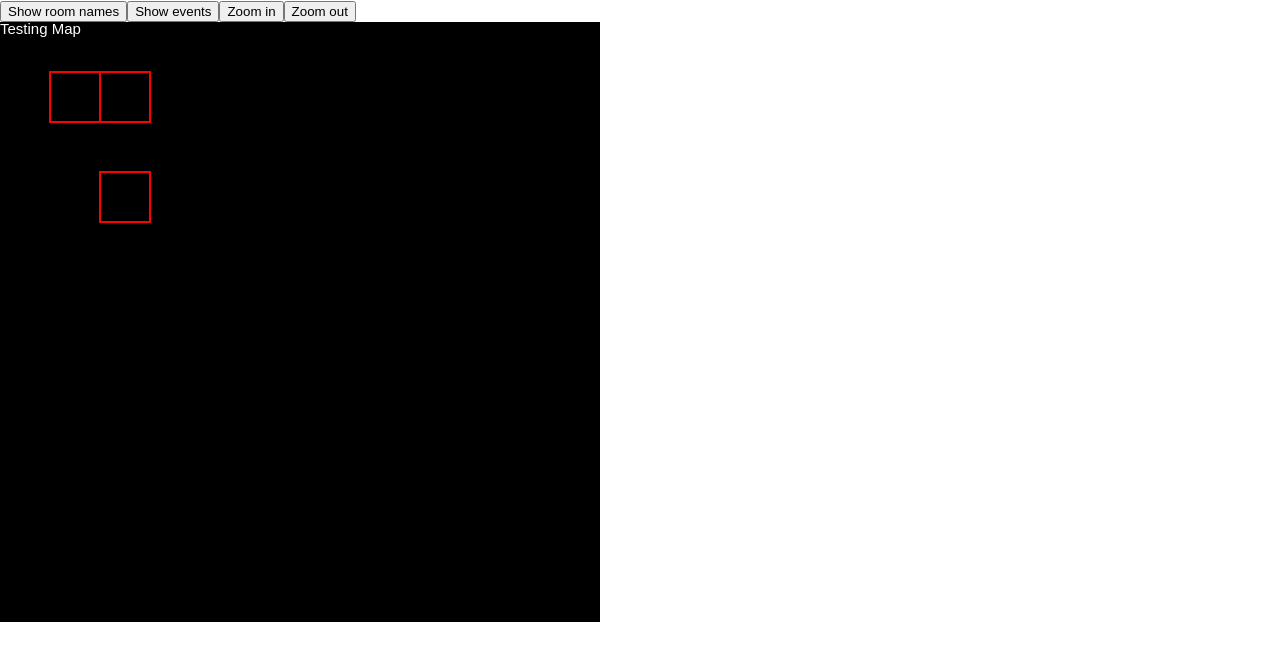
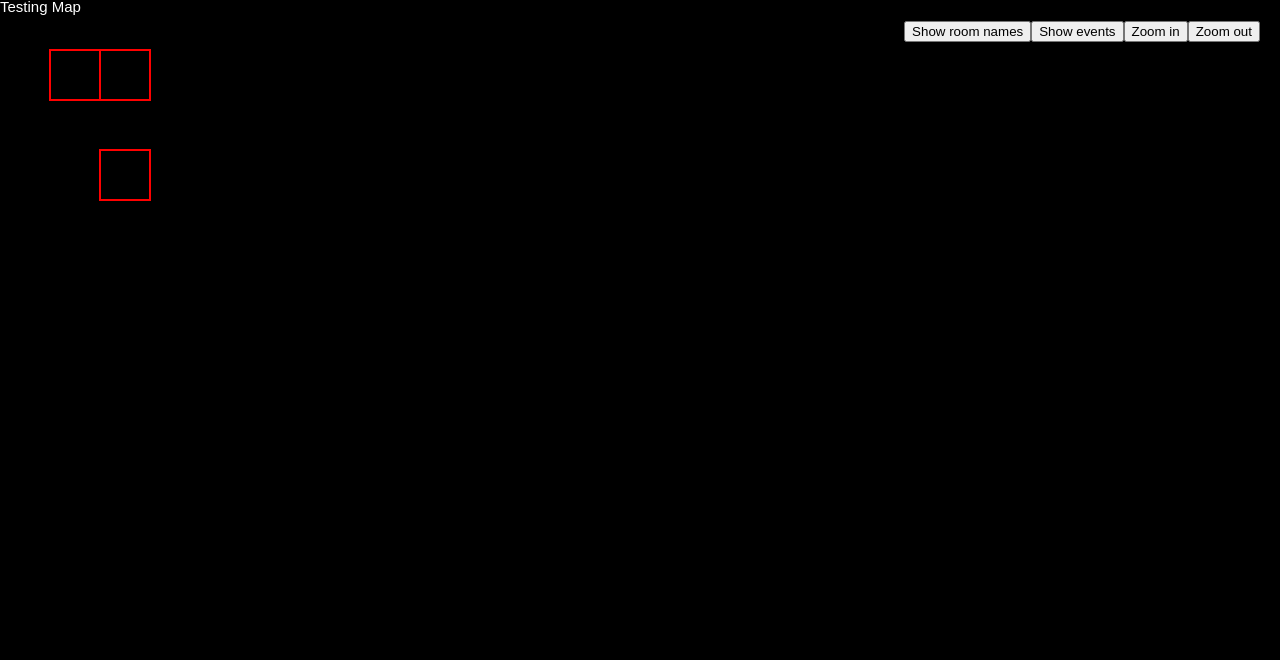
Before and after one commit to lunfardo/floormap-demo, a React (Create React App) app: page / in a window 1280 px wide. Shown: the top 660 px of the page. Built offline with nearby package versions, Linux system fonts and the light colour scheme.

Commit message:
debug menu

```diff
--- a/src/App.tsx
+++ b/src/App.tsx
@@ -1,32 +1,34 @@
 import { useState } from "react";
 import "./App.css";
+import DebugMenu from "./components/organisms/DebugMenu";
 import Floormap from "./components/pages/Floormap";
 import useWheelScroll from "./hooks/useWheelScroll";
 
 function App() {
-  const [isAnnotationOn, setIsAnnotationOn] = useState(false);
-  const [isShowingEvents, setIsShowingEvents] = useState(false);
-  const [scale, setScale] = useState(1);
+  const [mapState, setMapState] = useState<MapState>({
+    isAnnotationOn: false,
+    isShowingEvents: false,
+    scale: 1,
+  });
   const [wheelpos] = useWheelScroll();
 
   return (
     <>
-      <button onClick={() => setIsAnnotationOn(!isAnnotationOn)}>
-        Show room names
-      </button>
-      <button onClick={() => setIsShowingEvents(!isShowingEvents)}>
-        Show events
-      </button>
-      <button onClick={() => setScale(scale + 0.1)}>Zoom in</button>
-      <button onClick={() => setScale(scale - 0.1)}>Zoom out</button>
+      <div style={{ position: "absolute", top: 20, right: 20, zIndex: 4 }}>
+        <DebugMenu setMapState={setMapState} />
+      </div>
       <div
         className="App"
-        style={{ height: "600px", width: "600px", background: "black" }}
+        style={{
+          height: window.innerHeight,
+          width: window.innerWidth,
+          background: "black",
+        }}
       >
         <Floormap
-          scale={scale + wheelpos / 1000}
-          isAnnotationOn={isAnnotationOn}
-          isShowingEvents={isShowingEvents}
+          scale={mapState.scale + wheelpos / 1000}
+          isAnnotationOn={mapState.isAnnotationOn}
+          isShowingEvents={mapState.isShowingEvents}
         />
       </div>
     </>
--- /dev/null
+++ b/src/components/organisms/DebugMenu.tsx
@@ -0,0 +1,58 @@
+import React from "react";
+
+type DebugMenuProps = {
+  setMapState: React.Dispatch<React.SetStateAction<MapState>>;
+};
+const DebugMenu: React.FC<DebugMenuProps> = ({ setMapState }) => {
+  return (
+    <div>
+      <button
+        type="button"
+        onClick={() => {
+          console.log("click anotation");
+          setMapState((mapState) => ({
+            ...mapState,
+            isAnnotationOn: !mapState.isAnnotationOn,
+          }));
+        }}
+      >
+        Show room names
+      </button>
+      <button
+        type="button"
+        onClick={() =>
+          setMapState((mapState) => ({
+            ...mapState,
+            isShowingEvents: !mapState.isShowingEvents,
+          }))
+        }
+      >
+        Show events
+      </button>
+      <button
+        type="button"
+        onClick={() =>
+          setMapState((mapState) => ({
+            ...mapState,
+            scale: mapState.scale + 0.1,
+          }))
+        }
+      >
+        Zoom in
+      </button>
+      <button
+        type="button"
+        onClick={() =>
+          setMapState((mapState) => ({
+            ...mapState,
+            scale: mapState.scale - 0.1,
+          }))
+        }
+      >
+        Zoom out
+      </button>
+    </div>
+  );
+};
+
+export default DebugMenu;
--- a/src/components/pages/Floormap.tsx
+++ b/src/components/pages/Floormap.tsx
@@ -21,7 +21,12 @@ const Floormap: React.FC<FloormapProps> = ({
   const [events] = useEvents(selectedRoomKey);
   return (
     <>
-      <Stage scaleX={scale} scaleY={scale} width={600} height={600}>
+      <Stage
+        scaleX={scale}
+        scaleY={scale}
+        width={window.innerWidth}
+        height={window.innerHeight}
+      >
         <Layer>
           <Text text="Testing Map" fontSize={15} fill="white" />
 
--- a/src/global.d.ts
+++ b/src/global.d.ts
@@ -23,4 +23,10 @@ declare global {
     priority: string;
     description: string;
   };
+
+  type MapState = {
+    isAnnotationOn: boolean;
+    isShowingEvents: boolean;
+    scale: number;
+  };
 }
```
